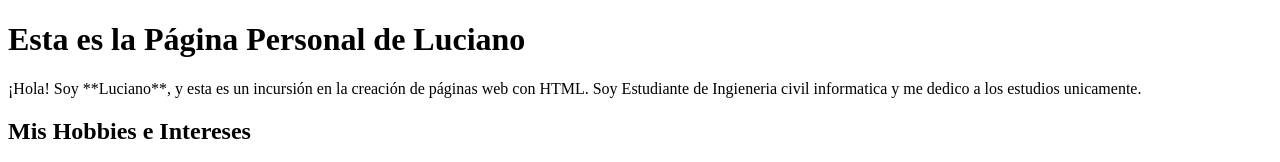
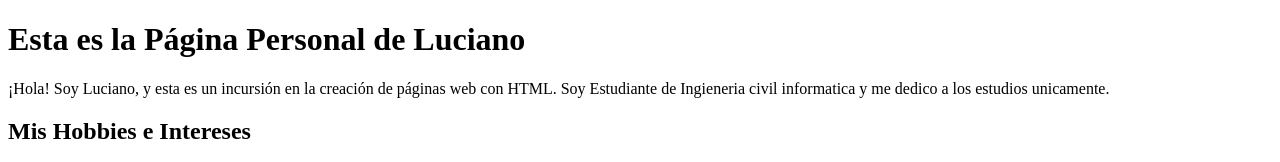
Before and after one commit to lucianotorretti-byte/html_IHC, a plain HTML site: page index.html in a window 1280 px wide. Shown: the top 162 px of the page. Drawn offline with Linux system fonts and the light colour scheme.

Commit message:
index.html

```diff
--- a/index.html
+++ b/index.html
@@ -6,7 +6,7 @@
 <body>
     <h1>Esta es la Página Personal de Luciano</h1>
 
-    <p>¡Hola! Soy **Luciano**, y esta es un incursión en la creación de páginas web con HTML. Soy Estudiante de Ingieneria civil informatica y me dedico a los estudios unicamente.</p>
+    <p>¡Hola! Soy Luciano, y esta es un incursión en la creación de páginas web con HTML. Soy Estudiante de Ingieneria civil informatica y me dedico a los estudios unicamente.</p>
 
     <h2>Mis Hobbies e Intereses</h2>
     <ul>
```
